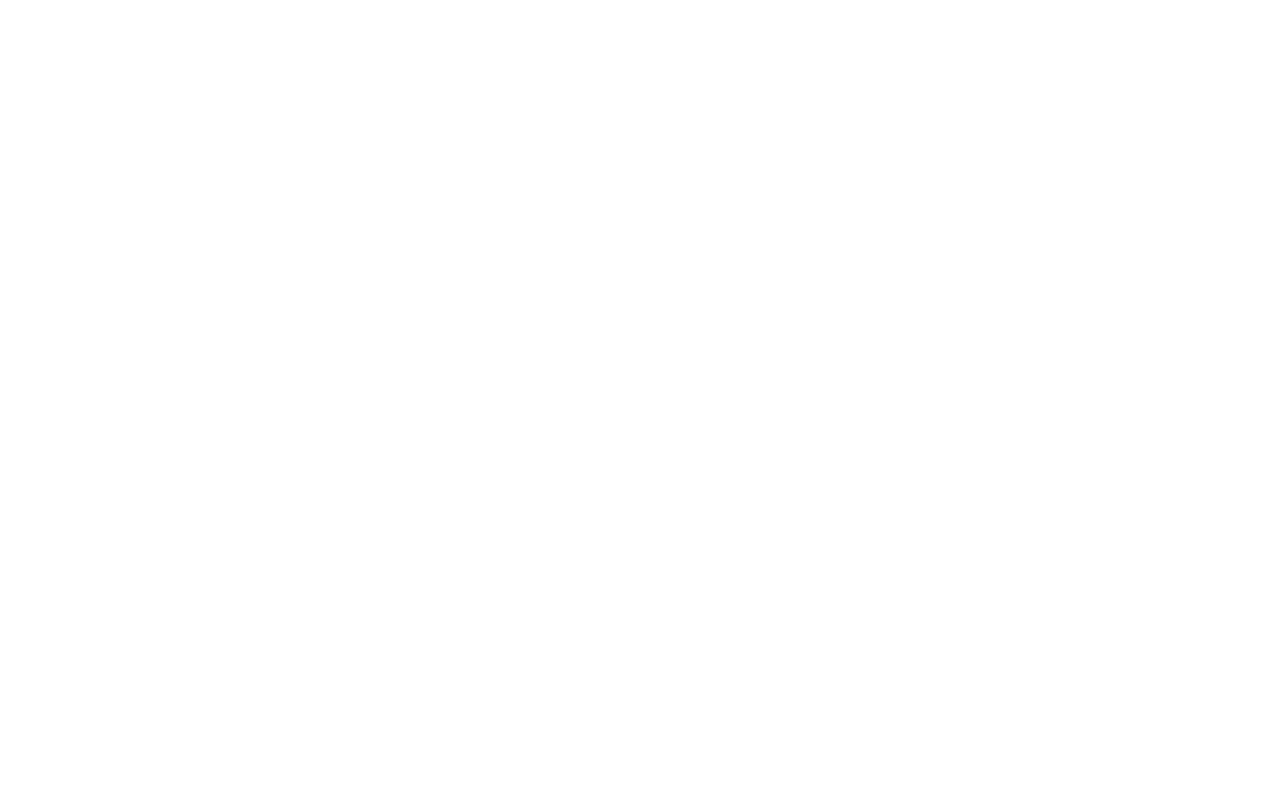
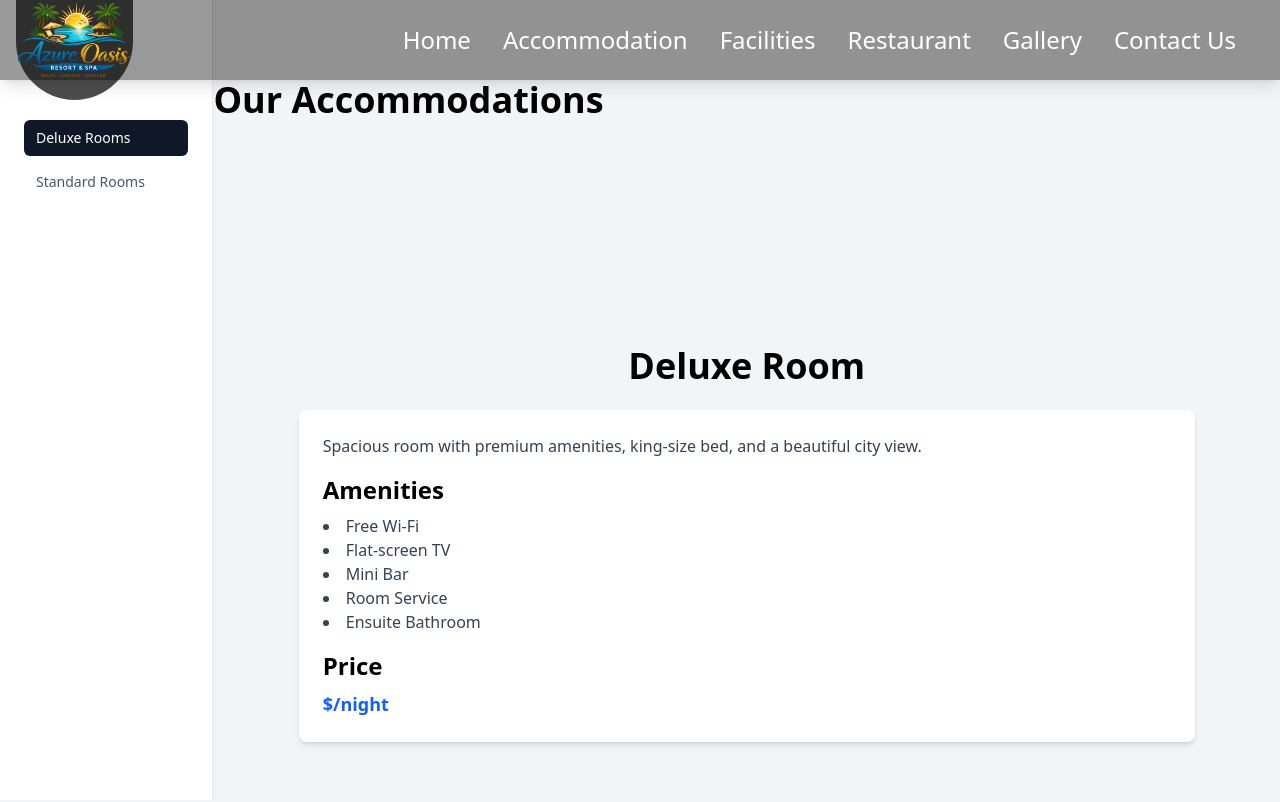
Before and after one commit to Mathew-Ritchie/Sample_Hotel_Website_Mathew_Ritchie, a React (Vite) app in the folder hotel-site/: page /accommodations/deluxe in a window 1280 px wide. Before the commit this address had no page. Shown: the top 802 px of the page. Built offline with nearby package versions, Linux system fonts and the light colour scheme.

Commit message:
Completed basic structure for Accomodation section.

```diff
--- a/hotel-site/src/App.jsx
+++ b/hotel-site/src/App.jsx
@@ -7,6 +7,7 @@
 import RestaurantPage from "./pages/RestaurantPage.jsx";
 import GalleryPage from "./pages/GalleryPage.jsx";
 import ContactUsPage from "./pages/ContactUsPage.jsx";
+import RoomInfoPage from "./pages/RoomInfoPage.jsx";
 
 export default function App() {
 return (
@@ -14,7 +15,9 @@
         <Routes>
             <Route path="/" element={<MainLayout />} >
                 <Route index element={<LandingPage />} />
-                <Route path="accommodations" element={<AccommodationPage />} />
+                <Route path="accommodations" element={<AccommodationPage />} >
+                    <Route path=":roomType" element={<RoomInfoPage />} />
+                </Route>
                 <Route path="facilities" element={<FacilitiesPage />} />
                 <Route path="restaurant" element={<RestaurantPage />} />
                 <Route path="gallery" element={<GalleryPage />} />
--- a/hotel-site/src/components/Footer.jsx
+++ b/hotel-site/src/components/Footer.jsx
@@ -1,6 +1,6 @@
 export default function Footer() {
     return (
-        <footer className="bg-black text-white p-4 text-center">
+        <footer className="bg-black text-white p-4 text-center ">
             <p>&copy; {new Date().getFullYear()} Sample Hotel. All rights reserved.</p>
         </footer>
     );
--- /dev/null
+++ b/hotel-site/src/components/SubNavBar.jsx
@@ -0,0 +1,30 @@
+import { NavLink, useParams } from "react-router-dom";
+
+export default function SideNav({ links }) {
+  const { section } = useParams();
+
+  return (
+    <aside className="h-full w-64 border-r border-gray-200 bg-white">
+      <nav className="flex h-screen flex-col justify-start pt-30 px-6 py-8 space-y-2">
+        {links.map((link) => (
+          <NavLink
+            key={link.to}
+            to={link.to}
+            className={({ isActive }) =>
+              `
+              rounded-md px-3 py-2 text-sm font-medium transition
+              ${
+                isActive || section === link.param
+                  ? "bg-gray-900 text-white"
+                  : "text-gray-600 hover:bg-gray-100 hover:text-gray-900"
+              }
+              `
+            }
+          >
+            {link.label}
+          </NavLink>
+        ))}
+      </nav>
+    </aside>
+  );
+}
--- /dev/null
+++ b/hotel-site/src/data/roomData.js
@@ -0,0 +1,39 @@
+const roomData = {
+    deluxe: {
+        name: "Deluxe Room",
+        description: "Spacious room with premium amenities, king-size bed, and a beautiful city view.",
+        pricePerNight: 250,
+        images: [
+            "/images/deluxe-room1.jpeg",
+            "/images/deluxe-room2.jpeg",
+           // "/images/deluxe-room3.jpeg"
+        ],
+        amenities: [
+            "Free Wi-Fi",
+            "Flat-screen TV",
+            "Mini Bar",
+            "Room Service",
+            "Ensuite Bathroom"
+        ]
+    },
+    standard: {
+        name: "Standard Room",
+        description: "Comfortable standard room with all essential amenities and a peaceful view.",
+        pricePerNight: 150,
+        images: [
+            "/images/standard-room1.jpeg",
+            "/images/twinroom1.jpeg",
+            //"/images/suite3.jpeg"
+        ],
+        amenities: [
+            "Free Wi-Fi",
+            "Flat-screen TV",
+            "Mini Bar",
+            "Room Service",
+            "Ensuite Bathroom",
+            "Kitchenette"
+        ]
+    }
+};
+
+export default roomData;
--- a/hotel-site/src/pages/AccommodationPage.jsx
+++ b/hotel-site/src/pages/AccommodationPage.jsx
@@ -1,16 +1,26 @@
+import { Outlet } from "react-router-dom";
+import SubNavBar from "../components/SubNavBar";
+
+
 export default function AccomodationPage() {
     return (
-        <div className="min-h-screen flex flex-col items-center justify-center bg-gray-100 p-8">
-            <h1 className="text-4xl font-bold mb-6">Our Accommodations</h1>
-            <div className="grid grid-cols-1 md:grid-cols-3 gap-8 w-full max-w-6xl">
-                <div className="bg-white rounded-lg shadow-md overflow-hidden">
-                    <img src="/images/deluxe-room1.jpeg" alt="Deluxe Room" className="w-full h-48 object-cover" />
-                    <div className="p-4">
-                        <h2 className="text-2xl font-semibold mb-2">Deluxe Room</h2>
+        <div className="min-h-screen flex p-0  bg-gray-100">
+            <SubNavBar links={[
+                { to: "/accommodations/deluxe", label: "Deluxe Rooms", param: "deluxe" },
+                { to: "/accommodations/standard", label: "Standard Rooms", param: "standard" },]} />
+            <div className="flex flex-col w-full  pt-20 h-full">
+                <h1 className="text-4xl font-bold mb-6">Our Accommodations</h1>
+                <Outlet />
+            </div>
+            {/*  <div className="grid grid-cols-1 md:grid-cols-3 gap-8 w-full max-w-6xl">
+                 <div className="bg-white rounded-lg shadow-md overflow-hidden">
+                     <img src="/images/deluxe-room1.jpeg" alt="Deluxe Room" className="w-full h-48 object-cover" />
+                     <div className="p-4">
+                         <h2 className="text-2xl font-semibold mb-2">Deluxe Room</h2>
                         <p className="text-gray-700 mb-4">Spacious room with a king-size bed, ensuite bathroom, and city views.</p>
                         <span className="text-blue-600 font-bold">$150/night</span>
                     </div>
-                </div>
+                </div> */}
                 {/* <div className="bg-white rounded-lg shadow-md overflow-hidden">
                     <img src="/images/room2.jpeg" alt="Suite" className="w-full h-48 object-cover" />
                     <div className="p-4">
@@ -19,7 +29,7 @@
                         <span className="text-blue-600 font-bold">$250/night</span>
                     </div>
                 </div> */}
-                <div className="bg-white rounded-lg shadow-md overflow-hidden">
+                {/* <div className="bg-white rounded-lg shadow-md overflow-hidden">
                     <img src="/images/standard-room1.jpeg" alt="Standard Room" className="w-full h-48 object-cover" />
                     <div className="p-4">
                         <h2 className="text-2xl font-semibold mb-2">Standard Room</h2>
@@ -27,7 +37,7 @@
                         <span className="text-blue-600 font-bold">$100/night</span>
                     </div>
                 </div>
-            </div>
+            </div> */}
         </div>
     );
 }
--- /dev/null
+++ b/hotel-site/src/pages/RoomInfoPage.jsx
@@ -0,0 +1,40 @@
+import { useParams } from "react-router-dom";
+import roomData from "../data/roomData";
+
+
+
+export default function RoomInfoPage() {
+    const { roomType } = useParams();
+    const room = roomData[roomType];
+
+    if (!room) {
+        return (
+            <div className="min-h-screen flex flex-col items-center justify-center bg-gray-100 p-8">
+                <h1 className="text-4xl font-bold mb-6">Room Not Found</h1>
+                <p className="text-gray-700">The requested room type does not exist.</p>
+            </div>
+        );
+    }
+
+    return (
+        <div className="min-h-screen flex flex-col items-center justify-center bg-gray-100 p-8">
+            <h1 className="text-4xl font-bold mb-6">{room.name}</h1>
+            <div className="w-full max-w-4xl bg-white rounded-lg shadow-md p-6">
+                <p className="text-gray-700 mb-4">{room.description}</p>
+                <div className="mb-4">
+                    <h2 className="text-2xl font-semibold mb-2">Amenities</h2>
+                    <ul className="list-disc list-inside text-gray-700">
+                        {room.amenities.map((amenity, index) => (
+                            <li key={index}>{amenity}</li>
+                        ))}
+                    </ul>
+                </div>
+                <div>
+                    <h2 className="text-2xl font-semibold mb-2">Price</h2>
+                    <p className="text-blue-600 font-bold text-lg">${room.price}/night</p>
+                </div>
+            </div>
+        </div>
+    );
+
+}
```
